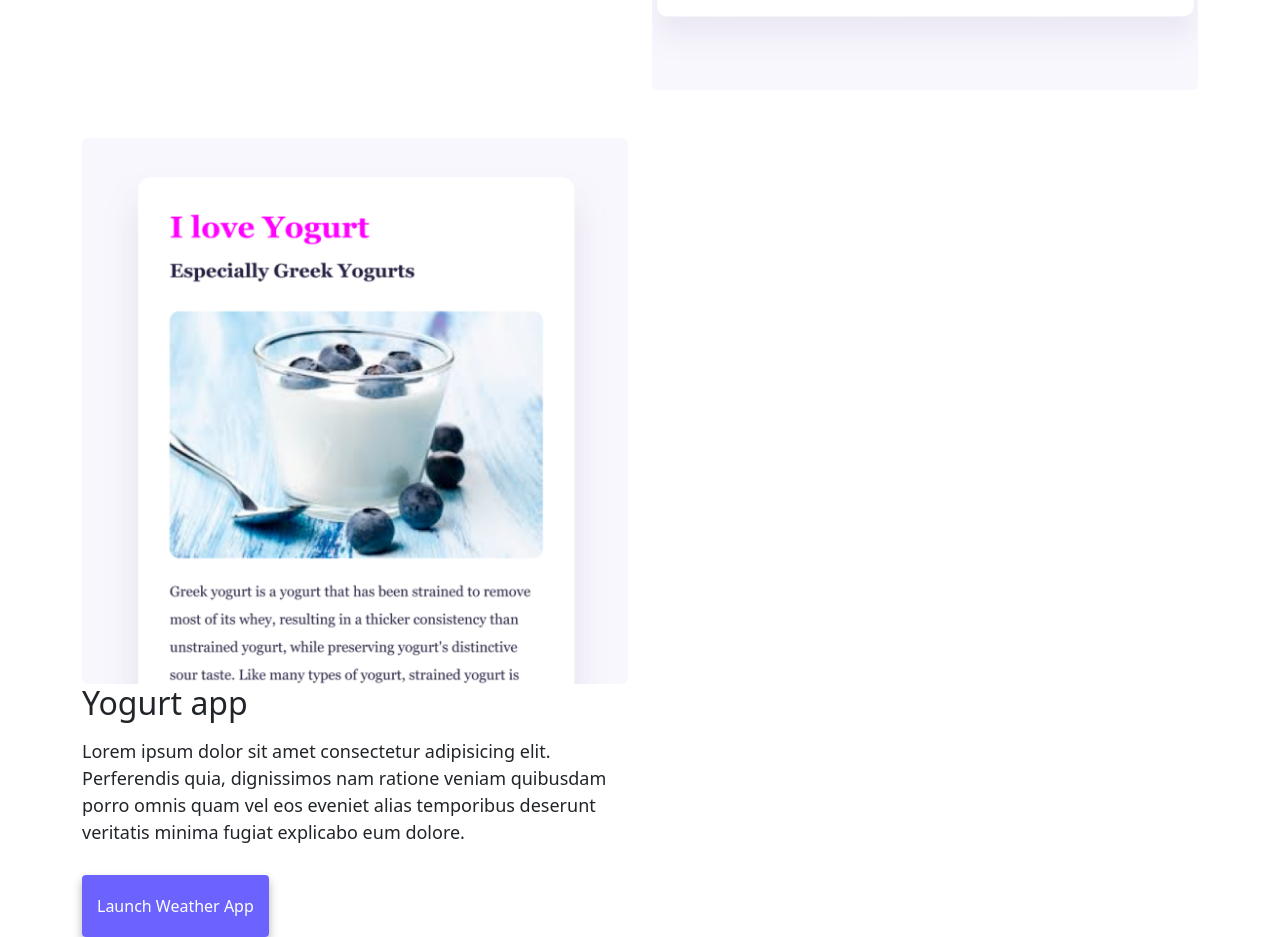
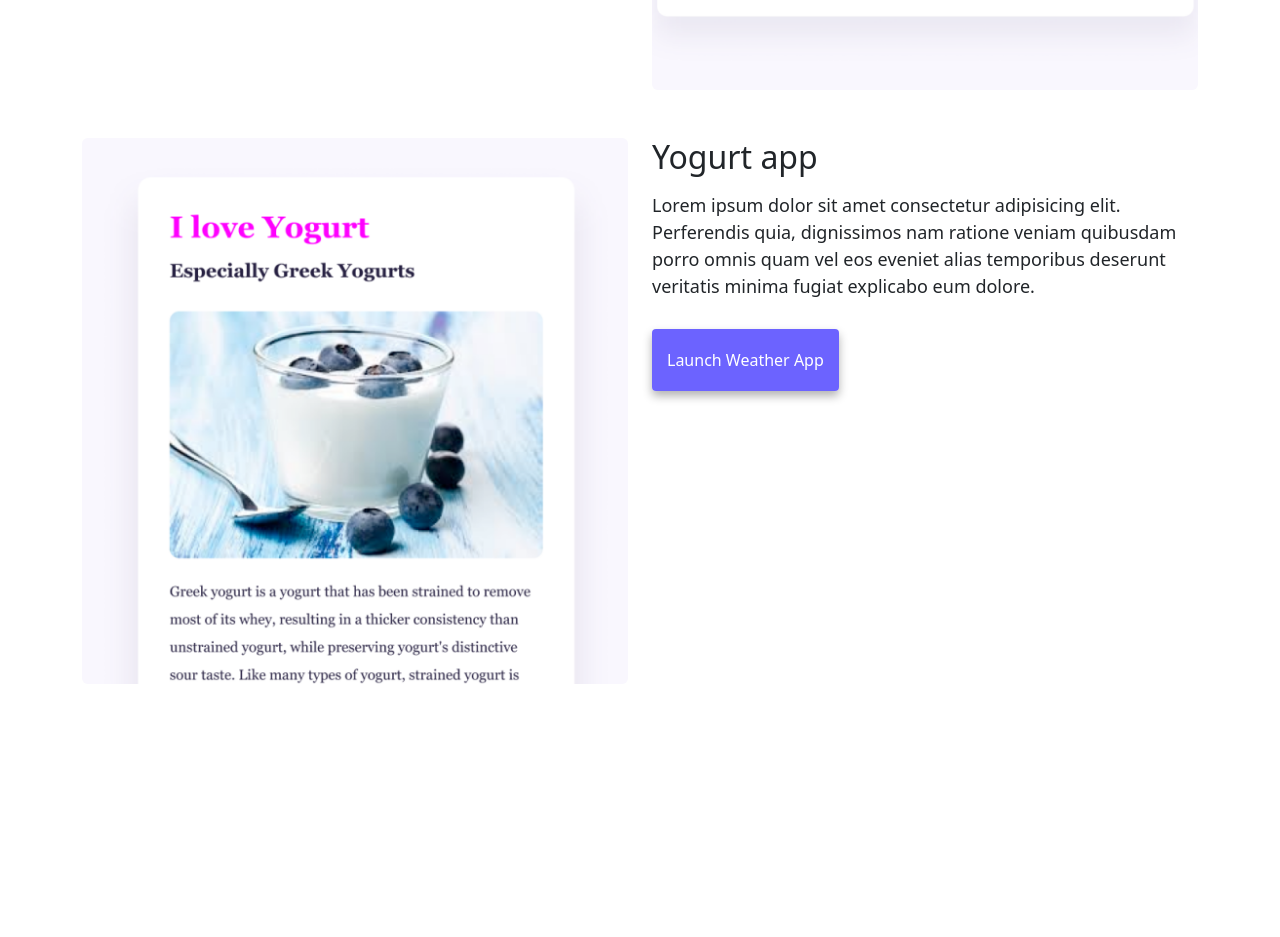
Before and after one commit to tereferrara/Homework, a website: page index.html in a window 1280 px wide. Shown: the part 1380-2317 px from the top of the page. After the commit the page ends 2064 px from the top, so only its background shows below. Drawn offline with nearby package versions, Linux system fonts and the light colour scheme.

Commit message:
Update index.html

```diff
--- a/index.html
+++ b/index.html
@@ -95,7 +95,7 @@
           <img src="images/weather.png" alt="weather website screenshot" class="img-fluid rounded" />
         </div>
       </div>
-      <div class="row mt-5 d-sm-block">
+      <div class="row mt-5 d-sm-12">
         <div class="col-md-6 col-lg-6 col-sm-12">
           <img src="images/yogurt.png" alt="yoghurt website screenshot" class="img-fluid rounded" />
         </div>
```
